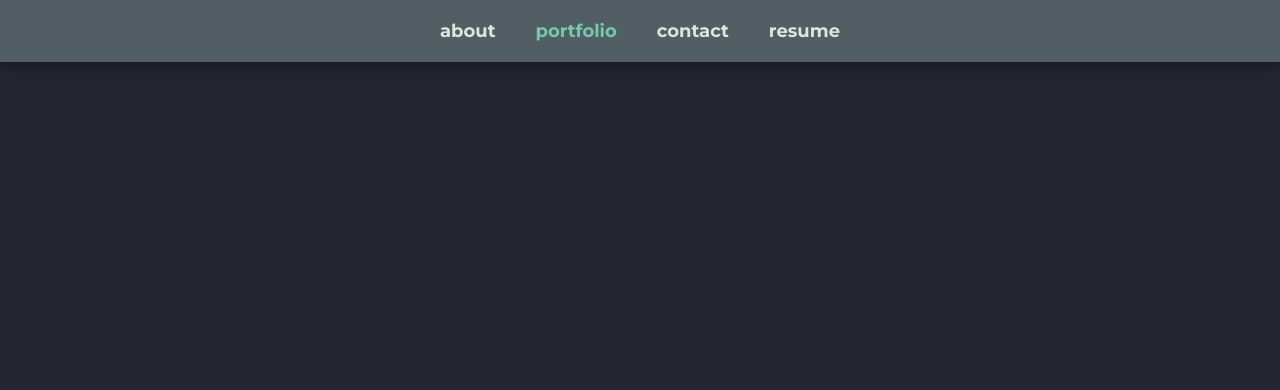
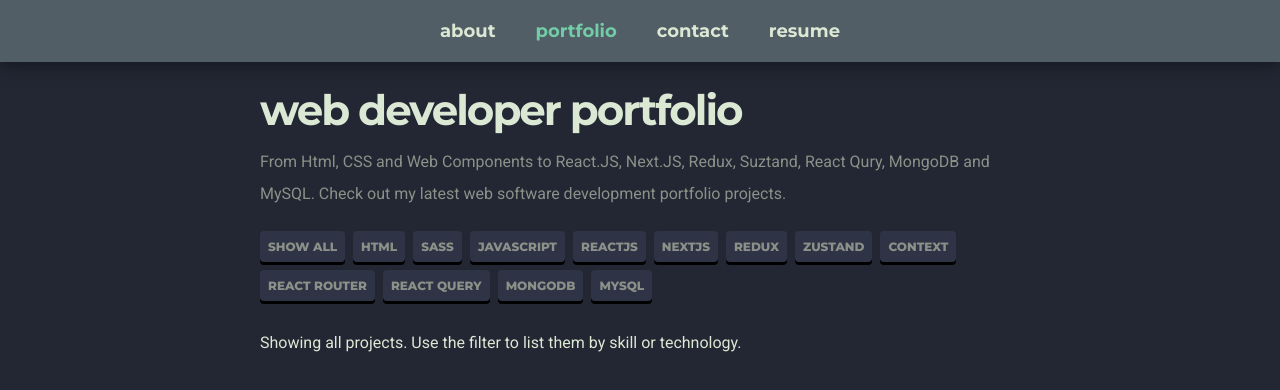
Before and after one commit to mikaeileghbal/react-portfolio, a React (Create React App) app: page /portfolio in a window 1280 px wide. Shown: the top 390 px of the page. Built offline with nearby package versions, Linux system fonts and the light colour scheme.

Commit message:
Add portfolio tag buttons

```diff
--- a/src/pages/about.js
+++ b/src/pages/about.js
@@ -6,15 +6,16 @@ import theme from "../styles/theme";
 
 const HeroInfo = styled.div`
   ${theme.mixin.centerd}
-  height: 61.5vh;
+  height: 62.5vh;
   display: flex;
   flex-direction: column;
   justify-content: flex-end;
+  align-items: center;
 `;
 
 const HeroButton = styled.div`
   ${theme.mixin.centerd}
-  margin-top: 21vh;
+  margin-top: 20vh;
   padding: 1em;
 `;
 
@@ -23,8 +24,8 @@ const HeroTitle = styled.h1`
   font-size: 29px;
   text-align: center;
   color: ${theme.colors.greenText};
+  margin-bottom: 7px;
 `;
-console.log(theme.colors.greenHover);
 
 export default function About() {
   const letterClass = "text-animate";
--- a/src/pages/portfolio.js
+++ b/src/pages/portfolio.js
@@ -1,5 +1,84 @@
 import React from "react";
+import styled from "styled-components";
+import {
+  Container,
+  Section,
+  SectionTitle,
+  TagButton,
+  Text,
+} from "../styles/global";
+
+const TagList = styled.ul`
+  list-style: none;
+  display: flex;
+  flex-flow: row wrap;
+  align-items: flex-start;
+  justify-content: flex-start;
+  row-gap: 0.5em;
+  column-gap: 0.5em;
+  margin-top: 1.3em;
+  margin-bottom: 2em;
+`;
 
 export default function Portfolio() {
-  return <div>portfolio</div>;
+  return (
+    <Section>
+      <Container>
+        <SectionTitle>web developer portfolio</SectionTitle>
+        <Text>
+          From Html, CSS and Web Components to React.JS, Next.JS, Redux,
+          Suztand, React Qury, MongoDB and MySQL. Check out my latest web
+          software development portfolio projects.
+        </Text>
+        <div class="tags-container">
+          <TagList>
+            <li class="button tag__item">
+              <TagButton>show all</TagButton>
+            </li>
+            <li class="button tag__item">
+              <TagButton>html</TagButton>
+            </li>
+            <li class="button tag__item">
+              <TagButton>sass</TagButton>
+            </li>
+            <li class="button tag__item">
+              <TagButton>javascript</TagButton>
+            </li>
+            <li class="button tag__item">
+              <TagButton>reactjs</TagButton>
+            </li>
+            <li class="button tag__item">
+              <TagButton>nextjs</TagButton>
+            </li>
+            <li class="button tag__item">
+              <TagButton>redux</TagButton>
+            </li>
+            <li class="button tag__item">
+              <TagButton>zustand</TagButton>
+            </li>
+            <li class="button tag__item">
+              <TagButton>context</TagButton>
+            </li>
+            <li class="button tag__item">
+              <TagButton>react router</TagButton>
+            </li>
+            <li class="button tag__item">
+              <TagButton>react query</TagButton>
+            </li>
+            <li class="button tag__item">
+              <TagButton>mongodb</TagButton>
+            </li>
+            <li class="button tag__item">
+              <TagButton>mysql</TagButton>
+            </li>
+          </TagList>
+        </div>
+        <p class="filter-status text">
+          Showing all projects. Use the filter to list them by skill or
+          technology.
+        </p>
+        <div class="project__container"></div>
+      </Container>
+    </Section>
+  );
 }
--- a/src/styles/global.js
+++ b/src/styles/global.js
@@ -3,16 +3,13 @@ import theme from "./theme";
 
 const { colors } = theme;
 
-export const Container = styled.section`
-  max-width: $container-max-width;
+export const Container = styled.div`
+  max-width: 800px;
   margin: 0 auto;
+  padding: 84px 20px;
 `;
 
-export const Section = styled.section`
-  max-width: 800px;
-  margin: 0 auto;
-  padding: 0 20px;
-`;
+export const Section = styled.section``;
 
 export const Title = styled.h3`
   position: relative;
@@ -20,13 +17,19 @@ export const Title = styled.h3`
   font-size: 42px;
 `;
 
+export const SectionTitle = styled.h1`
+  font-weight: 700;
+  font-size: 42px;
+  margin-bottom: 10px;
+`;
+
 export const Text = styled.p`
   color: ${colors.grayDark};
   max-width: 800px;
   font-weight: 400;
   font-size: 16px;
-  line-height: 1.6;
-  margin-top: 8px;
+  line-height: 2;
+  margin-top: 2px;
 `;
 
 export const StyledButton = styled.button`
@@ -83,4 +86,16 @@ export const InstagramkButton = styled(SocialButton)`
   color: white;
 `;
 
-export const TagButton = styled(SocialButton)``;
+export const TagButton = styled(StyledButton)`
+  background-color: ${colors.blueLight};
+  color: ${colors.grayDark};
+  //box-shadow: 0 3px 0 0 ${colors.greenGray}, 0 7px 0 0 black;
+  box-shadow: 0 3px 0 0 black;
+  padding: 8px 8px;
+
+  &:hover {
+    transform: translate3d(0, 1px, 0);
+    background-color: ${colors.blueLight};
+    box-shadow: 0 2px 0 0 black;
+  }
+`;
```
